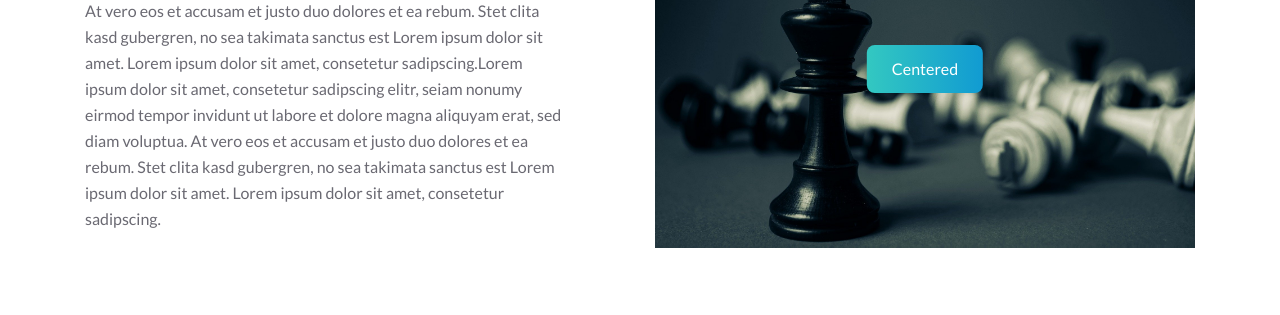
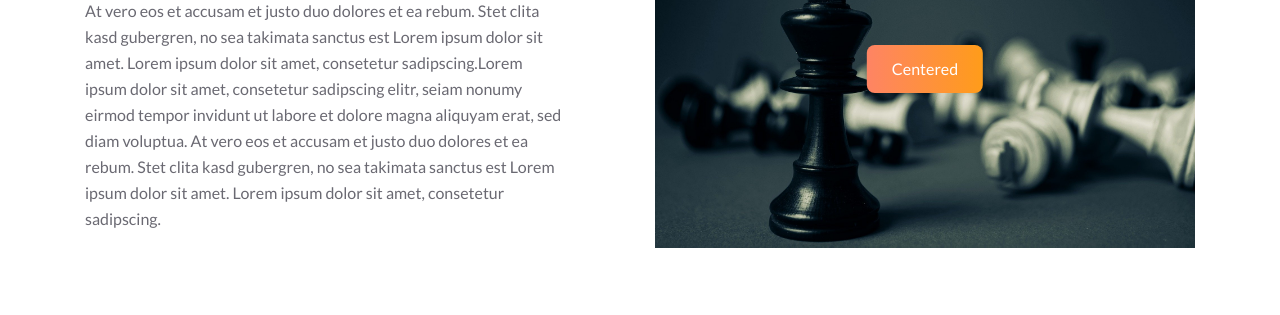
Before and after one commit to vmontanha/Home-page-We-sell, a plain HTML site: page outsourcing/outsourcing.html in a window 1280 px wide. Shown: the part 311-626 px from the top of the page. Drawn offline with Linux system fonts and the light colour scheme.

Commit message:
finally commit

```diff
--- a/outsourcing/assets/css/style.css
+++ b/outsourcing/assets/css/style.css
@@ -147,9 +147,9 @@ p {
   -ms-transition: all 0.4s ease-out 0s;
   -o-transition: all 0.4s ease-out 0s;
   transition: all 0.4s ease-out 0s;
-  background: -webkit-linear-gradient(left, #33c8c1 0%, #119bd2 50%, #33c8c1 100%);
-  background: -o-linear-gradient(left, #33c8c1 0%, #119bd2 50%, #33c8c1 100%);
-  background: linear-gradient(to right, #33c8c1 0%, #119bd2 50%, #33c8c1 100%);
+  background: -webkit-linear-gradient(left, #fe8464 0%, #FF9C1A 50%, #fe8464 100%);
+    background: -o-linear-gradient(left, #fe8464 0%, #FF9C1A 50%, #fe8464 100%);
+    background: linear-gradient(to right, #fe8464 0%, #FF9C1A 50%, #fe8464 100%);
   background-size: 200%; }
   .main-btn:hover {
     color: #fff;
```
